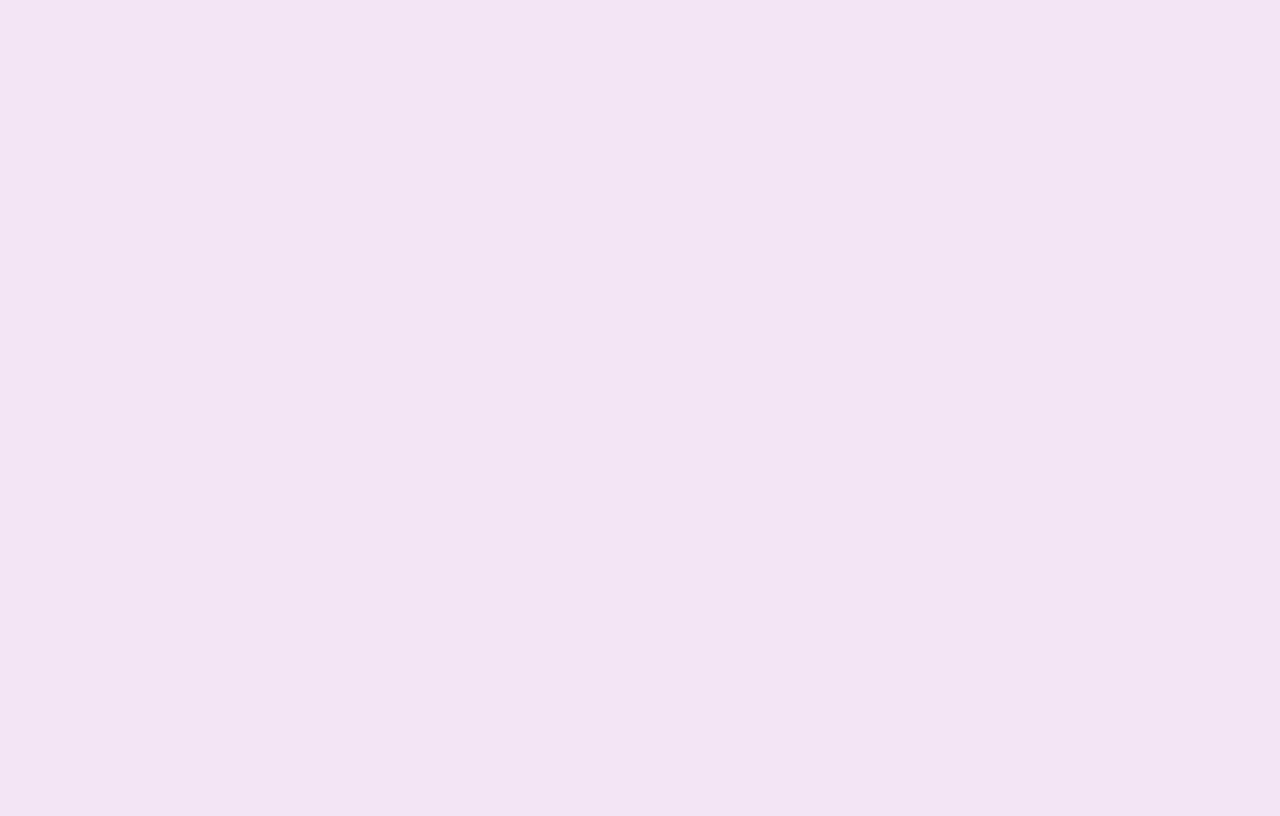
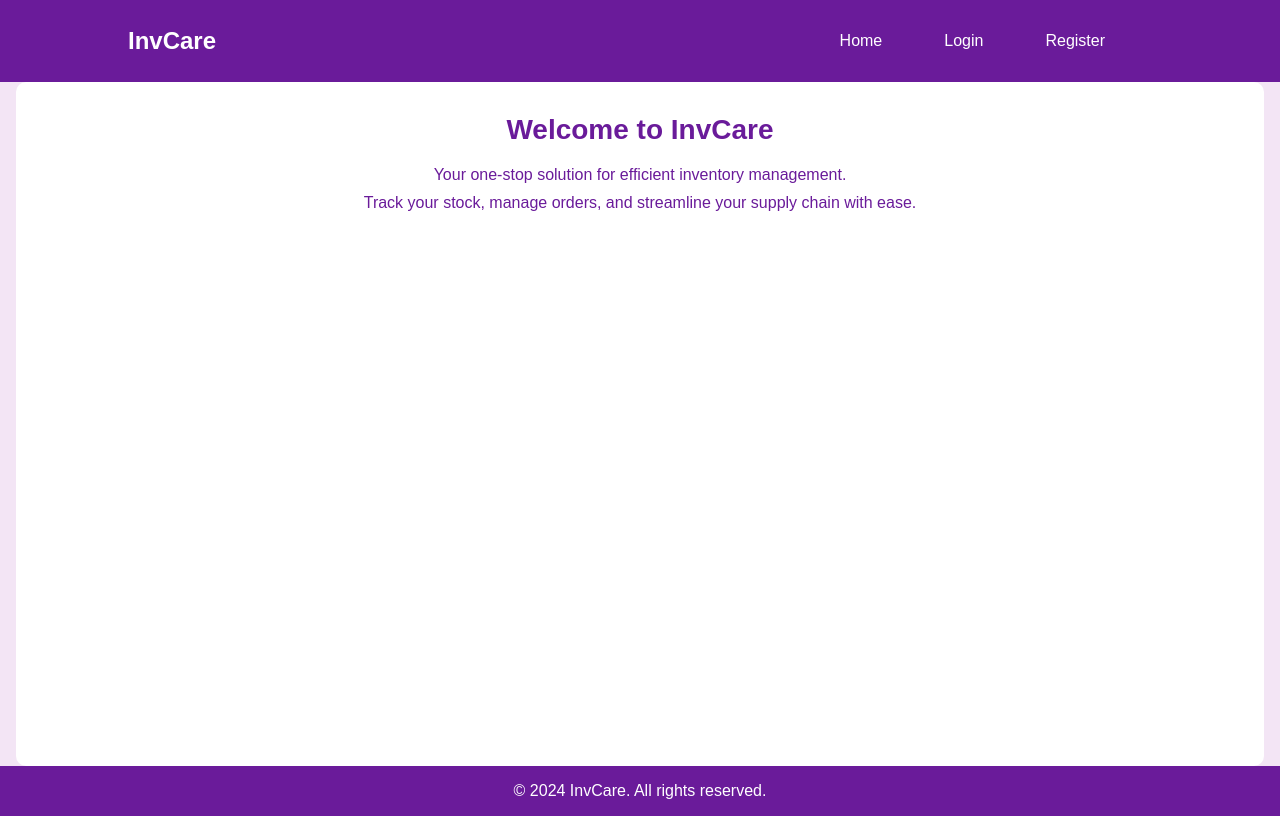
Before and after one commit to Tarakesh-sampath/invcare, a React (Create React App) app: page /dash in a window 1280 px wide. Before the commit this address had no page. Built offline with nearby package versions, Linux system fonts and the light colour scheme.

Commit message:
added dashboard

```diff
--- a/src/App.js
+++ b/src/App.js
@@ -4,6 +4,7 @@ import { BrowserRouter as Router, Route, Routes } from 'react-router-dom';
 import Home from './components/Home';
 import Login from './components/Login';
 import Register from './components/Register';
+import Dashboard from './components/Dashboard';
 import './App.css'; // Import global styles
 
 const App = () => (
@@ -12,6 +13,7 @@ const App = () => (
       <Route path="/" element={<Home />} />
       <Route path="/login" element={<Login />} />
       <Route path="/register" element={<Register />} />
+      <Route path="/dash" element={<Dashboard />} />
     </Routes>
   </Router>
 
--- /dev/null
+++ b/src/components/Dashboard.js
@@ -0,0 +1,24 @@
+// src/pages/Home.js
+import React from 'react';
+import Header from '../components/Header';
+import '../styles/Dash.css'; // Adjust the path as necessary
+
+const Dash = () => (
+  <>
+    <Header />
+    <main>
+      <div className="container">
+        <h2>Welcome to InvCare</h2>
+        <p>Your one-stop solution for efficient inventory management.</p>
+        <p>Track your stock, manage orders, and streamline your supply chain with ease.</p>
+      </div>
+    </main>
+    <footer>
+      <div className="container">
+        <p>&copy; 2024 InvCare. All rights reserved.</p>
+      </div>
+    </footer>
+  </>
+);
+
+export default Dash;
--- a/src/components/Login.js
+++ b/src/components/Login.js
@@ -21,7 +21,7 @@ const Login = () => {
       });
       if (response.data.message === 'true') {
         alert('Login successful!');
-        navigate('/'); // Redirect to the home page
+        navigate('/Dash'); // Redirect to the home page
       } else {
           alert(response.data.message); // Display error message
       }
--- a/src/components/Register.js
+++ b/src/components/Register.js
@@ -27,7 +27,7 @@ const Register = () => {
       });
       if (response.data.message === 'true') {
         alert('Register successful');
-        navigate('/'); // Redirect to the home page
+        navigate('/login'); // Redirect to the home page
       } else {
           alert(response.data.message); // Display error message
       }
--- /dev/null
+++ b/src/styles/Dash.css
@@ -0,0 +1,54 @@
+/* src/pages/Home.css */
+
+header {
+  background-color: var(--primary-color);
+  color: var(--secondary-color);
+  padding: 1em 0;
+}
+
+header .container {
+  display: flex;
+  justify-content: space-between;
+  align-items: center;
+}
+
+header h1 {
+  font-size: var(--font-size-large);
+}
+
+nav a:hover {
+  color: var(--highlight-color);
+}
+
+main {
+  padding: 2em 0;
+  text-align: center;
+  background-color: var(--secondary-color);
+  color: var(--primary-color);
+  border-radius: var(--border-radius);
+  margin: 0 1em;
+  min-height: 85.5vh;
+}
+
+main h2 {
+  font-size: 28px;
+  margin-bottom: 20px;
+}
+
+main p {
+  font-size: var(--font-size-medium);
+  margin-bottom: 10px;
+}
+
+footer {
+  background-color: var(--primary-color);
+  color: var(--secondary-color);
+  padding: 1em 0;
+  text-align: center;
+}
+
+footer .container {
+  width: 80%;
+  max-width: 1200px;
+  margin: 0 auto;
+}
```
